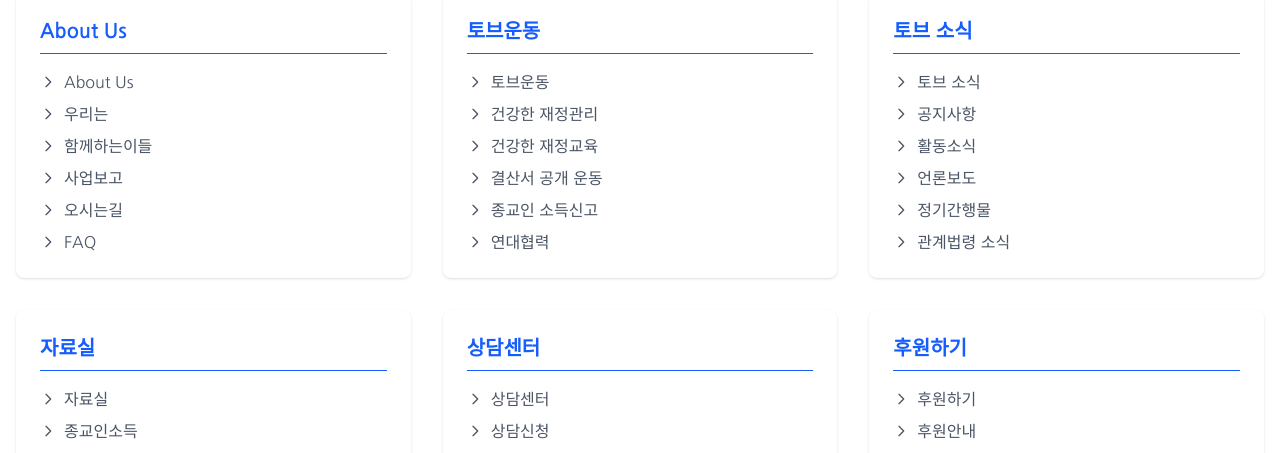
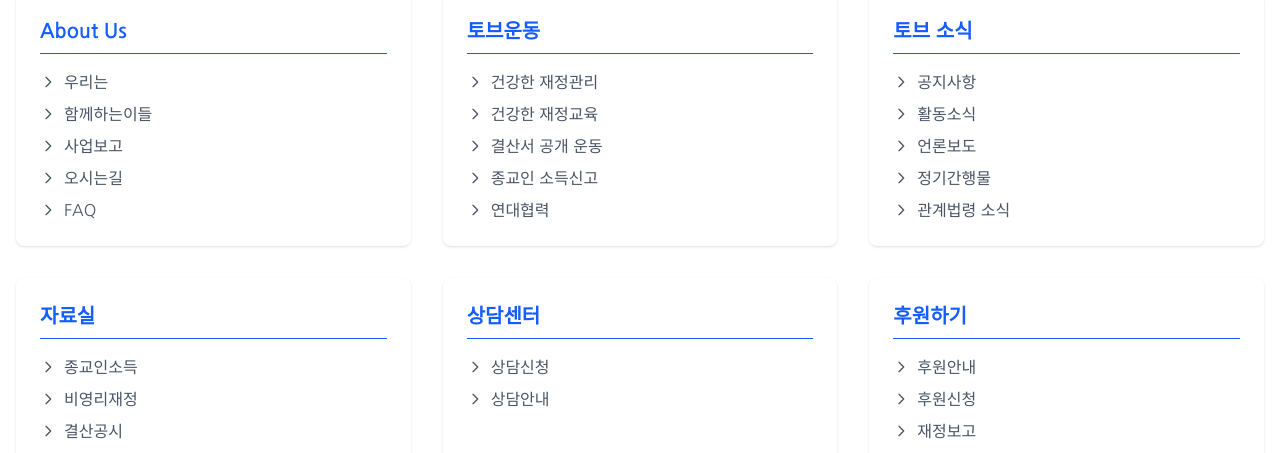
Before and after one commit to c-f-an/tov-nextjs, a Next.js app: page /site-map in a window 1280 px wide. Shown: the part 340-793 px from the top of the page. Built offline with nearby package versions, Linux system fonts and the light colour scheme; no server answers.

Commit message:
빌드 에러 개선

```diff
--- a/src/app/site-map/page.tsx
+++ b/src/app/site-map/page.tsx
@@ -97,10 +97,12 @@ export default function SitemapPage() {
                 {section.title}
               </h2>
               <ul className="space-y-2">
-                {section.links.map((link, linkIndex) => (
+                {section.links
+                  .filter((link) => link.href)
+                  .map((link, linkIndex) => (
                     <li key={linkIndex}>
                       <Link
-                      href={link.href}
+                        href={link.href!}
                         className="text-gray-600 hover:text-blue-600 hover:underline transition-colors duration-200 flex items-center"
                       >
                         <svg
```
Lines whose indentation alone changed are shown as unchanged.
